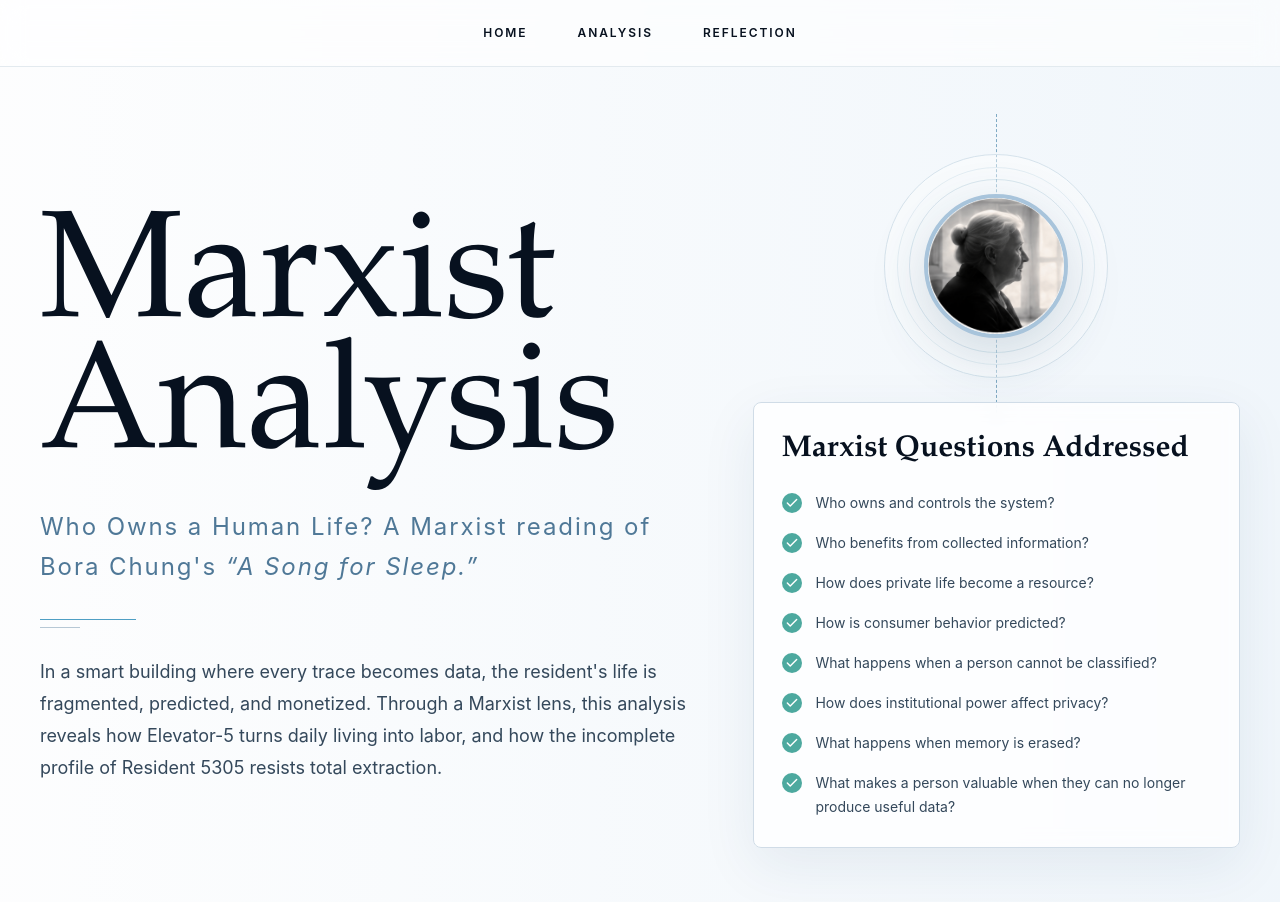
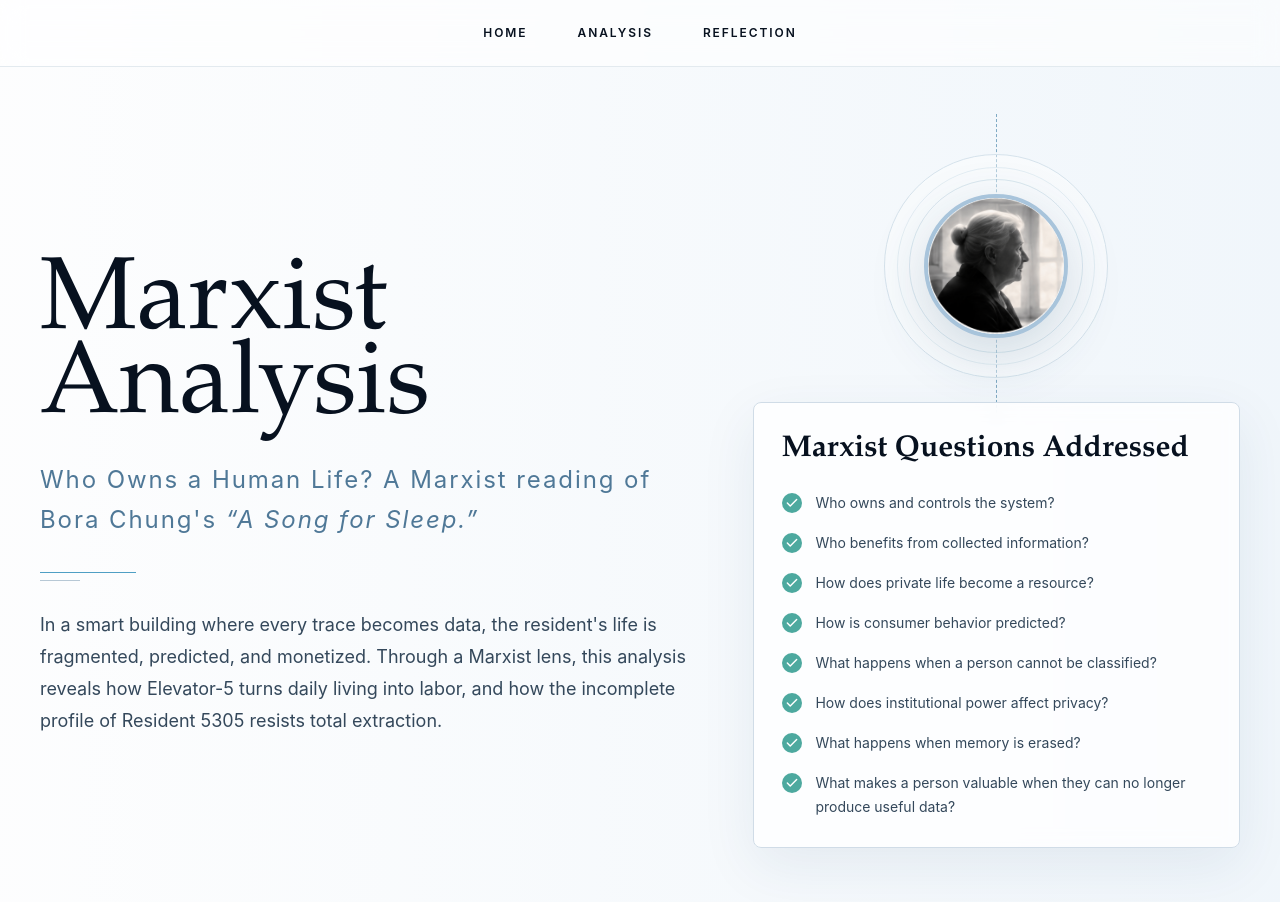
Before and after one commit to Tanny-Griz/a-song-for-sleep, a Next.js app: page /analysis in a window 1280 px wide. Shown: the top 902 px of the page. Built offline with nearby package versions, Linux system fonts and the light colour scheme.

Commit message:
hot fix h1

```diff
--- a/app/reflection/page.tsx
+++ b/app/reflection/page.tsx
@@ -5,7 +5,7 @@ export default function ReflectionPage() {
         <p className="font-mono text-xs uppercase tracking-[0.18em] text-[#4f7897]">
           Reflection
         </p>
-        <h1 className="mt-4 font-serif text-5xl leading-tight sm:text-6xl">
+        <h1 className="mt-4 font-serif text-4xl font-semibold leading-tight sm:text-5xl lg:text-6xl">
           Reflection
         </h1>
       </section>
--- a/app/works-cited/page.tsx
+++ b/app/works-cited/page.tsx
@@ -5,7 +5,7 @@ export default function WorksCitedPage() {
         <p className="font-mono text-xs uppercase tracking-[0.18em] text-slate-500">
           MLA Works Cited
         </p>
-        <h1 className="mt-4 font-serif text-5xl leading-tight text-slate-950 sm:text-6xl">
+        <h1 className="mt-4 font-serif text-4xl font-semibold leading-tight text-slate-950 sm:text-5xl lg:text-6xl">
           Works Cited
         </h1>
         <p className="mt-6 text-lg leading-8 text-slate-700">
--- a/components/analysis/AnalysisHero.tsx
+++ b/components/analysis/AnalysisHero.tsx
@@ -18,7 +18,7 @@ export function AnalysisHero() {
       <div className="absolute inset-0 bg-[linear-gradient(90deg,rgba(255,255,255,0.72),rgba(238,245,251,0.74))]" />
       <div className="relative z-10 mx-auto grid max-w-7xl gap-10 lg:grid-cols-[0.58fr_0.42fr] lg:items-center">
         <div className="promise-reveal max-w-5xl">
-          <h1 className="font-serif text-[clamp(5rem,13vw,9.5rem)] leading-[0.86] text-[#07111f]">
+          <h1 className="font-serif text-[clamp(4rem,18vw,6.7rem)] leading-[0.82] text-[#07111f] sm:text-[clamp(5.5rem,11vw,7.8rem)] lg:text-[clamp(5.8rem,8vw,8.8rem)]">
             Marxist Analysis
           </h1>
           <p className="mt-7 max-w-4xl text-xl leading-8 tracking-[0.08em] text-[#4f7897] sm:text-2xl sm:leading-10">
--- a/components/analysis/CareBeyondValueCard.tsx
+++ b/components/analysis/CareBeyondValueCard.tsx
@@ -125,7 +125,7 @@ export function CareBeyondValueCard() {
       </div>
 
       <AnalysisKeyIdea>
-        Care is not data. Love is not a metric. Dignity is not for sale.
+        A person is more than what a system can measure, predict, or use.
       </AnalysisKeyIdea>
     </article>
   );
```
